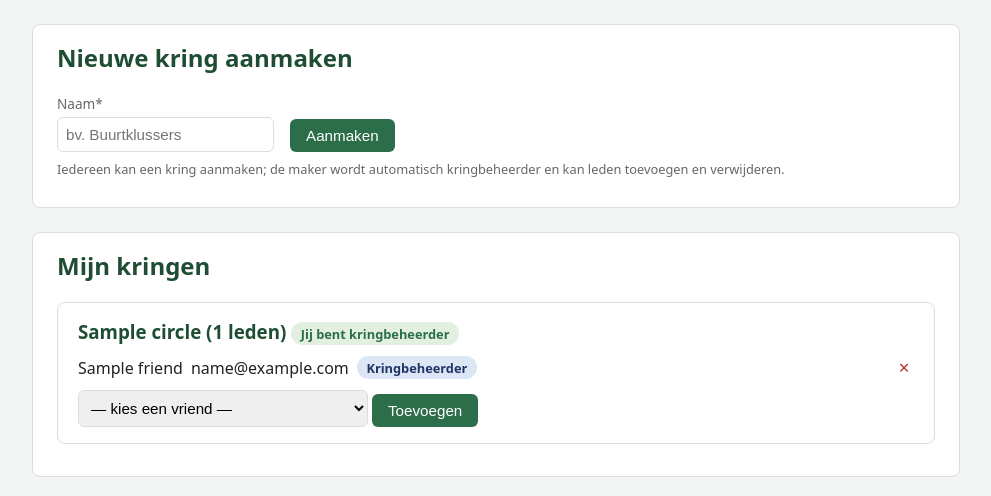
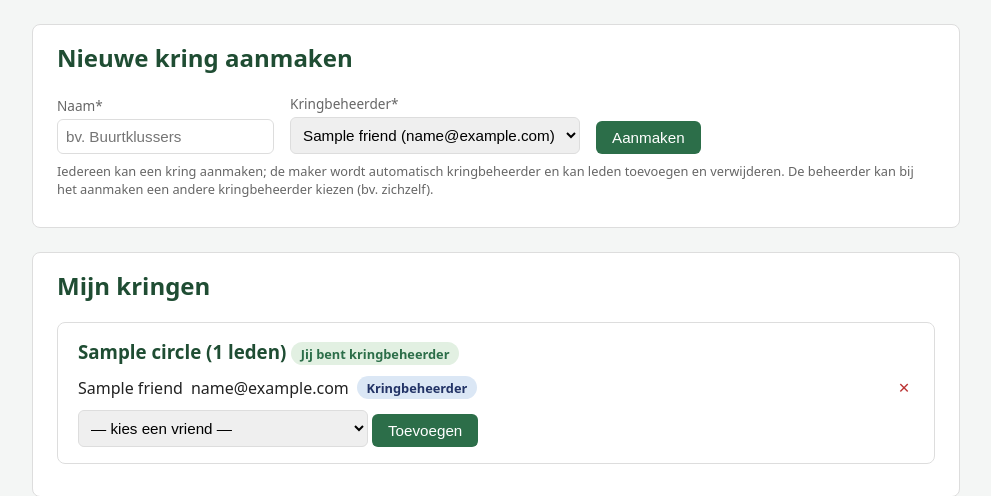
Before and after one commit to HELDeuS/hebjijvoormij, a Flask app: page /circles in a window 1280 px wide. Shown: the part 65-561 px from the top of the page, without its empty margins (144-1135 px from the left). Run offline with Flask 3, Linux system fonts and the light colour scheme; the visitor is signed in with stand-in values (Sample User, id 1); tables that the repository leaves empty hold one stand-in row (values such as "Sample post").

Commit message:
Laat de beheerder bij het aanmaken van een kring de kringbeheerder kiezen
- Keuzelijst met alle accounts (standaard de beheerder zelf)
- Gewone gebruikers zien geen keuzelijst en worden automatisch
  kringbeheerder; een meegegeven keuze wordt genegeerd

Co-authored-by: HELDeuS <HELDeuS@users.noreply.github.com>

```diff
--- a/app.py
+++ b/app.py
@@ -212,16 +212,30 @@ def circles():
     me = g.friend
     if request.method == "POST":
         name = request.form.get("name", "").strip()
+        admin_id = me["id"]
+        chosen = request.form.get("circle_admin_id", type=int)
+        if me["is_admin"] and chosen:
+            chosen_friend = get_friend(chosen)
+            if chosen_friend:
+                admin_id = chosen
         if not name:
             flash("Geef de kring een naam.", "error")
-        elif create_circle(name, me["id"]) is None:
+        elif create_circle(name, admin_id) is None:
             flash("Er bestaat al een kring met deze naam.", "error")
         else:
-            flash(
-                f"Kring '{name}' is aangemaakt; je bent automatisch "
-                "kringbeheerder.",
-                "success",
-            )
+            if admin_id == me["id"]:
+                flash(
+                    f"Kring '{name}' is aangemaakt; je bent automatisch "
+                    "kringbeheerder.",
+                    "success",
+                )
+            else:
+                chosen_friend = get_friend(admin_id)
+                flash(
+                    f"Kring '{name}' is aangemaakt; {chosen_friend['name']} "
+                    "is kringbeheerder.",
+                    "success",
+                )
         return redirect(url_for("circles"))
     my_circles = get_circles(me["id"])
     all_circles = get_circles() if me["is_admin"] else []
--- a/templates/circles.html
+++ b/templates/circles.html
@@ -5,9 +5,18 @@
     <h2>Nieuwe kring aanmaken</h2>
     <form method="post">
         <label>Naam* <input type="text" name="name" placeholder="bv. Buurtklussers" required></label>
+        {% if friend and friend.is_admin %}
+        <label>Kringbeheerder*
+            <select name="circle_admin_id" required>
+                {% for f in friends_list %}
+                <option value="{{ f.id }}" {% if f.id == friend.id %}selected{% endif %}>{{ f.name }} ({{ f.email }})</option>
+                {% endfor %}
+            </select>
+        </label>
+        {% endif %}
         <button type="submit">Aanmaken</button>
     </form>
-    <p class="hint">Iedereen kan een kring aanmaken; de maker wordt automatisch kringbeheerder en kan leden toevoegen en verwijderen.</p>
+    <p class="hint">Iedereen kan een kring aanmaken; de maker wordt automatisch kringbeheerder en kan leden toevoegen en verwijderen. De beheerder kan bij het aanmaken een andere kringbeheerder kiezen (bv. zichzelf).</p>
 </section>
 
 <section>
```
Also changed, not shown: README.md.
